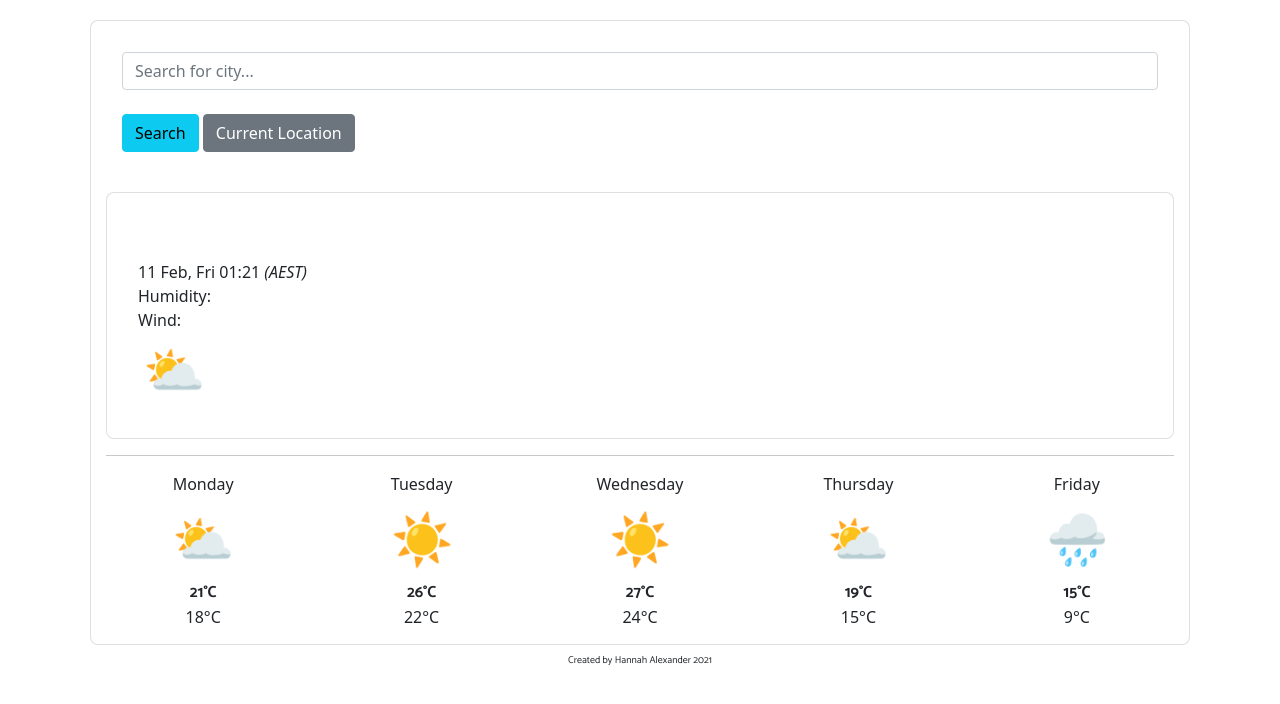
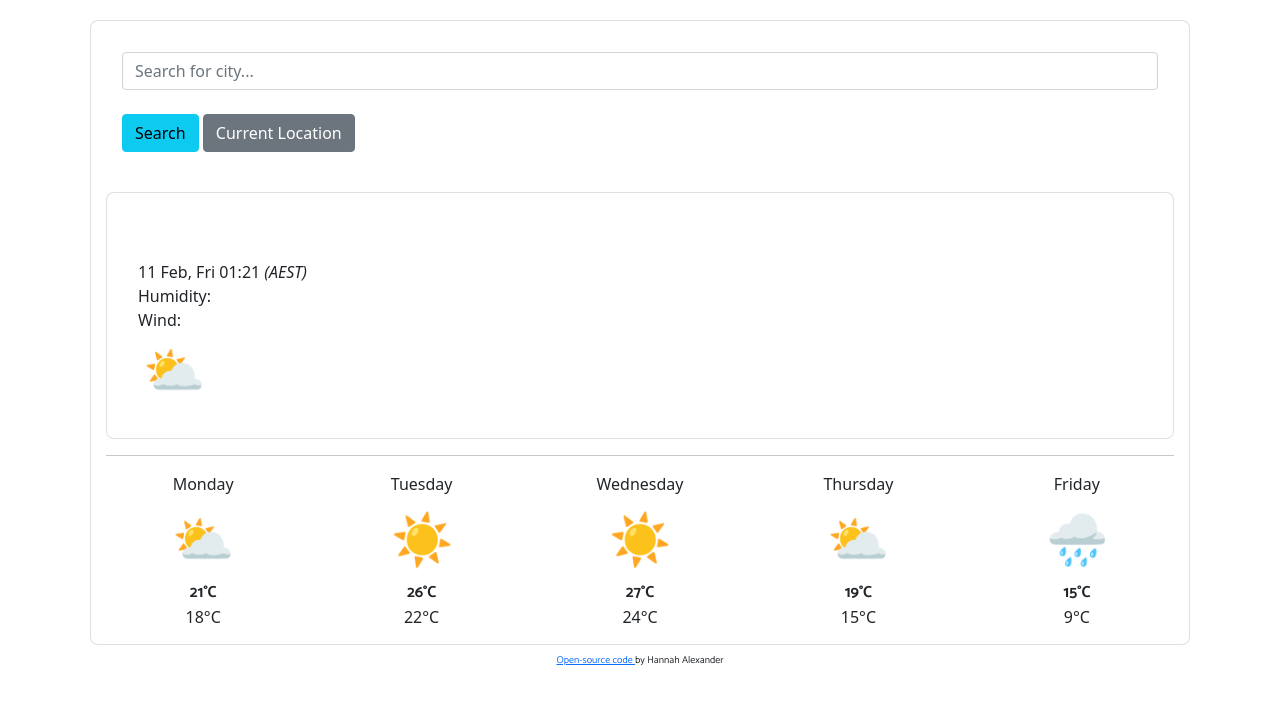
Before and after one commit to hannahlouisaalexander/weather-app, a plain HTML site: page index.html in a window 1280 px wide. Drawn offline with nearby package versions, Linux system fonts and the light colour scheme; no server answers.

Commit message:
added link to open-source code

```diff
--- a/index.html
+++ b/index.html
@@ -98,7 +98,7 @@ placeholder="Search for city..." />
 </body>
 
 <footer>
-    <small> Created by Hannah Alexander 2021
+    <small> <a href="https://github.com/hannahlouisaalexander/weather-app.git">Open-source code </a> by Hannah Alexander
     </small
     ></footer>
 </div>
```
